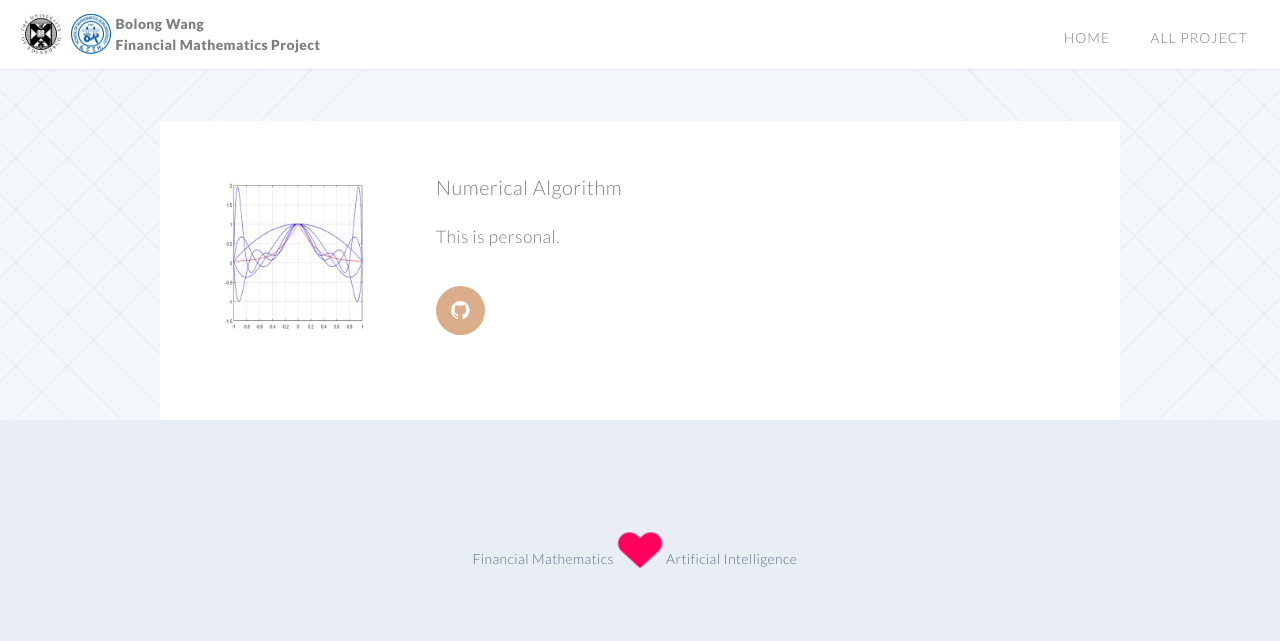
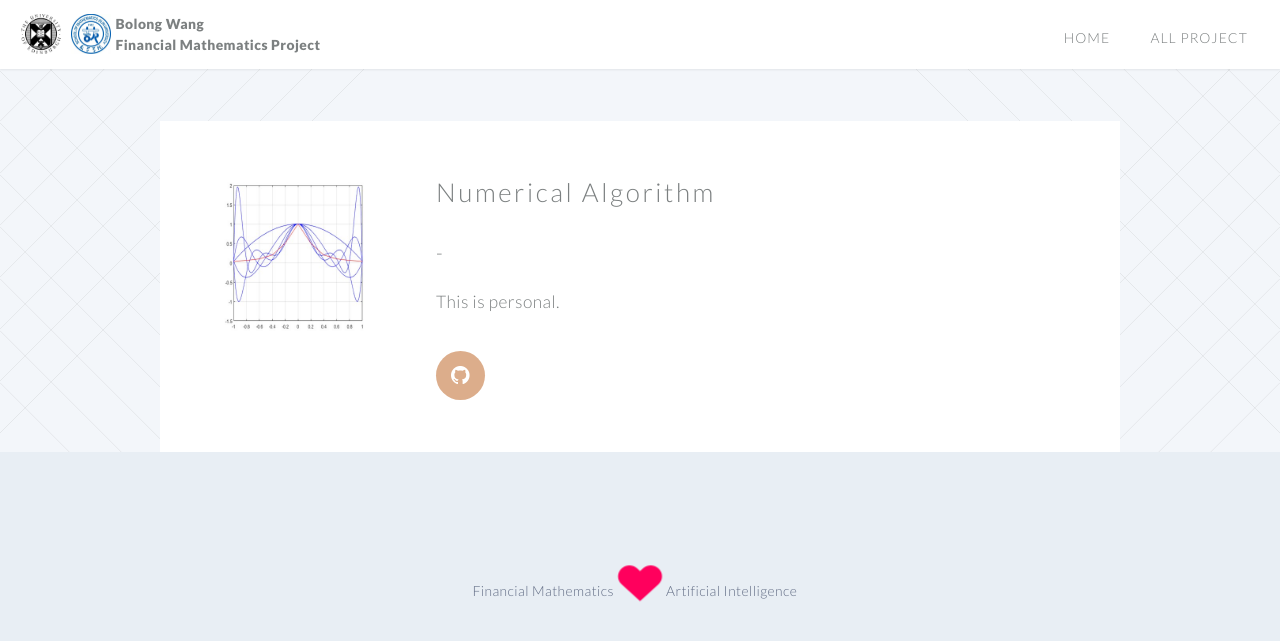
Before and after one commit to Gonewiththewind4/Project-Display, a Jekyll site: the page built from team.html, in a window 1280 px wide. Shown: the top 641 px of the page. Built offline with Jekyll 4.4.1, drawn with Linux system fonts in a browser that asks for light colours.

Commit message:
Update profiles.html

```diff
--- a/_includes/profiles.html
+++ b/_includes/profiles.html
@@ -40,7 +40,8 @@
                             <a href="{{ teamMember.url }}" class="image member"><img src="{{ site.url }}/images/{{ teamMember.image }}" alt="" /></a><br>
                             </div>
                             <div class="9u 12u(narrower)">
-                            <h3><a href="{{ teamMember.url }}">{{ teamMember.name }}</a></h3>
+                            <h2><a href="{{ teamMember.url }}">{{ teamMember.name }}</a></h2>
+							<h3><i>{{teamMember.start_time}}-{{teamMember.end_time}}</i></h3>
                             <p>
                                 {{ teamMember.description }}
                             </p>
```
